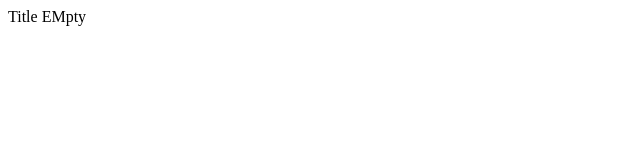
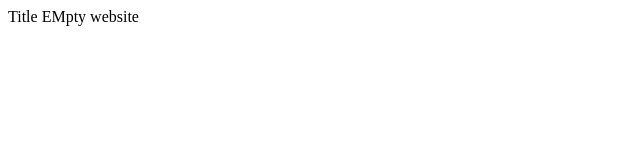
Before and after one commit to ol2ka/git-demo, a plain HTML site: page index.html in a window 1280 px wide. Shown: the full height of the page, 0-640 px from the left. Drawn offline with Linux system fonts and the light colour scheme.

Commit message:
futher changes

```diff
--- a/index.html
+++ b/index.html
@@ -1,2 +1,2 @@
 <head>Title</head>
-<body> EMpty </body>
+<body> EMpty website </body>
```
Also changed, not shown: 1 other file.
